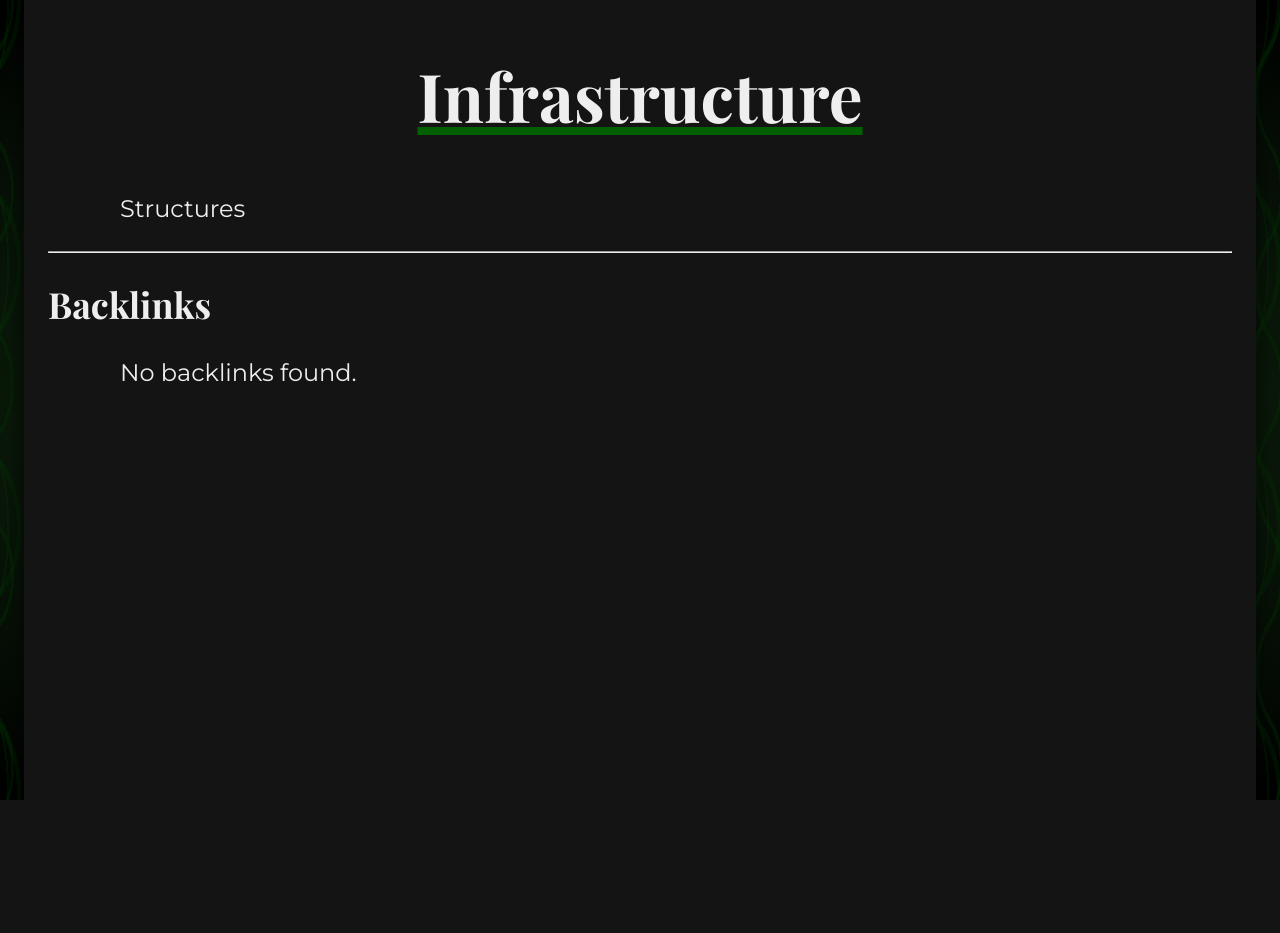
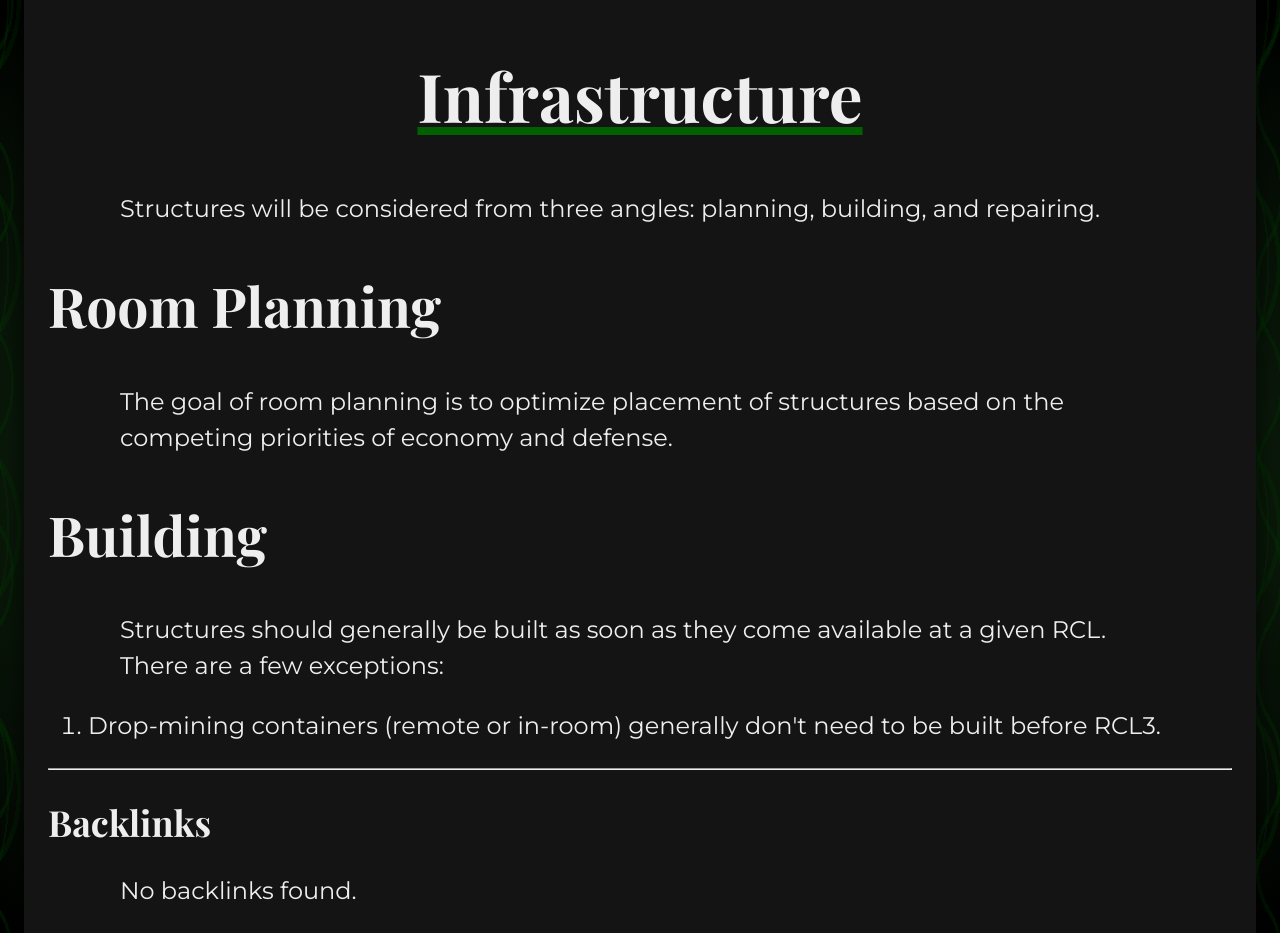
Before and after one commit to glitchassassin/digital-garden, an Eleventy site: page content/Screeps infrastructure.md in a window 1280 px wide. Before the commit the page ends 800 px from the top, so only its background shows below. Built offline with nearby package versions, Linux system fonts and the light colour scheme; Eleventy itself is replaced by a stand-in of ours; files that its build step writes are made by us from their sources; a web font is replaced by a local one; what @sindresorhus/slugify, markdown-it-attrs would draw is missing.

Commit message:
vault backup: 2022-09-27 11:40:27

```diff
--- a/content/Screeps infrastructure.md
+++ b/content/Screeps infrastructure.md
@@ -1,3 +1,13 @@
 # Infrastructure
 
-Structures
+Structures will be considered from three angles: planning, building, and repairing.
+
+## Room Planning
+
+The goal of room planning is to optimize placement of structures based on the competing priorities of economy and defense.
+
+## Building
+
+Structures should generally be built as soon as they come available at a given RCL. There are a few exceptions:
+
+1. Drop-mining containers (remote or in-room) generally don't need to be built before RCL3.
```
